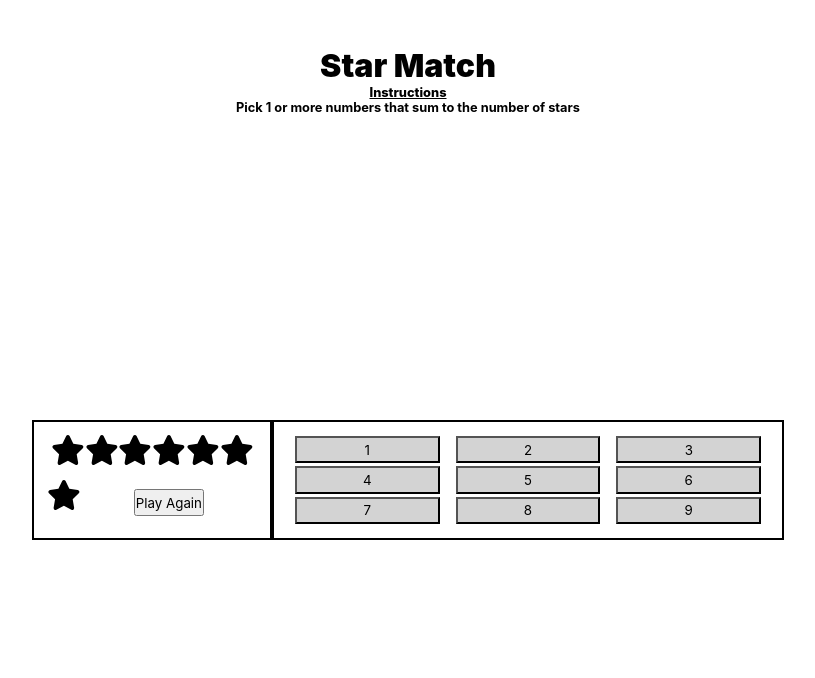
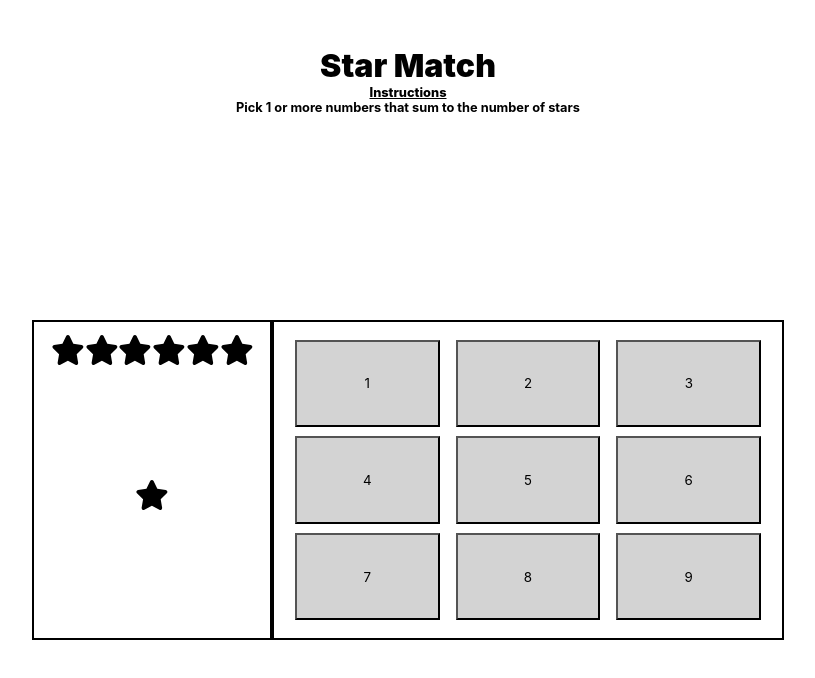
Before and after one commit to clairey259/React_star-match-game, a React (Create React App) app: page / in a window 1280 px wide. Shown: the top 678 px of the page, without its empty margins (232-1047 px from the left). Built offline with nearby package versions, Linux system fonts and the light colour scheme.

Commit message:
game reset functionality added

```diff
--- a/src/Components/BasicButton/BasicButton.module.scss
+++ b/src/Components/BasicButton/BasicButton.module.scss
@@ -4,6 +4,7 @@
     min-width: fit-content;
     width: 30%;
     margin: auto;
+    padding: 4px;
     cursor: pointer;
 
 }
--- a/src/Components/ButtonBox/ButtonBox.module.scss
+++ b/src/Components/ButtonBox/ButtonBox.module.scss
@@ -1,6 +1,6 @@
 .buttonBox {
     border: solid black 2px;
-    height: 120px;
+    height: 40vh;
     width: 40vw;
     display: flex;
     flex-wrap: wrap;
--- a/src/Components/Main/Main.jsx
+++ b/src/Components/Main/Main.jsx
@@ -1,6 +1,7 @@
 import React, { useState } from "react";
 import { getRandomInt, randomSumIn, range, sumArray } from "../../Utils";
 import ButtonBox from "../ButtonBox/ButtonBox";
+import PlayAgain from "../PlayAgain/PlayAgain";
 import StarDisplay from "../StarDisplay/StarDisplay";
 import Styles from "./Main.module.scss";
 
@@ -10,8 +11,13 @@ const Main = () => {
   const [numberOfStars, setStars] = useState(getRandomInt(10));
 
   const candidatesAreWrong = sumArray(candidateNumbers) > numberOfStars;
+  const gameIsFinished = availableNumbers.length === 0;
 
-  const gameIsFinished = availableNumbers.length === 0;
+  const resetGame = () => {
+    setStars(getRandomInt(10));
+    setAvailableNumbers(range(1, 9));
+    setCandidateNumbers([])
+  }
 
   const numberStatus = (number) => {
     if (!availableNumbers.includes(number)) {
@@ -28,9 +34,9 @@ const Main = () => {
       return;
     }
     const newCandidateNumbers =
-      currentStatus === 'available'
-      ? candidateNumbers.concat(number)
-      : candidateNumbers.filter(cn => cn !== number);
+      currentStatus === "available"
+        ? candidateNumbers.concat(number)
+        : candidateNumbers.filter((cn) => cn !== number);
     if (sumArray(newCandidateNumbers) !== numberOfStars) {
       setCandidateNumbers(newCandidateNumbers);
     } else {
@@ -46,7 +52,11 @@ const Main = () => {
 
   return (
     <div className={Styles.main}>
-      <StarDisplay numberOfStars={numberOfStars} />
+      {gameIsFinished ? (
+        <PlayAgain resetGame={resetGame}/>
+      ) : (
+        <StarDisplay numberOfStars={numberOfStars} />
+      )}
       <ButtonBox numberStatus={numberStatus} onNumberClick={onNumberClick} />
     </div>
   );
--- a/src/Components/PlayAgain/PlayAgain.jsx
+++ b/src/Components/PlayAgain/PlayAgain.jsx
@@ -1,12 +1,13 @@
 import React from 'react'
 import BasicButton from '../BasicButton/BasicButton';
 import Styles from '../BasicButton/BasicButton.module.scss';
+import ContainerStyles from '../StarDisplay/StarDisplay.module.scss'
 
-const PlayAgain = () => {
+const PlayAgain = (props) => {
   return (
-    <>
-        <BasicButton className={Styles.button} text="Play Again"/>
-    </>
+    <div className={ContainerStyles.starBox}>
+        <button onClick={props.resetGame} className={Styles.button}>Play Again</button>
+    </div>
   )
 }
 
--- a/src/Components/StarDisplay/StarDisplay.jsx
+++ b/src/Components/StarDisplay/StarDisplay.jsx
@@ -10,7 +10,6 @@ const StarDisplay = (props) => {
       {range(1, props.numberOfStars).map((number) => (
         <BasicStar key={number} text={number} />
       ))}
-      <PlayAgain />
     </div>
   );
 };
--- a/src/Components/StarDisplay/StarDisplay.module.scss
+++ b/src/Components/StarDisplay/StarDisplay.module.scss
@@ -1,7 +1,7 @@
 .starBox{
     display: flex;
     flex-wrap: wrap;
-    height: 120px;
+    height: 40vh;
     width: 30vh;
     padding: 1%;
     justify-content: center;
```
